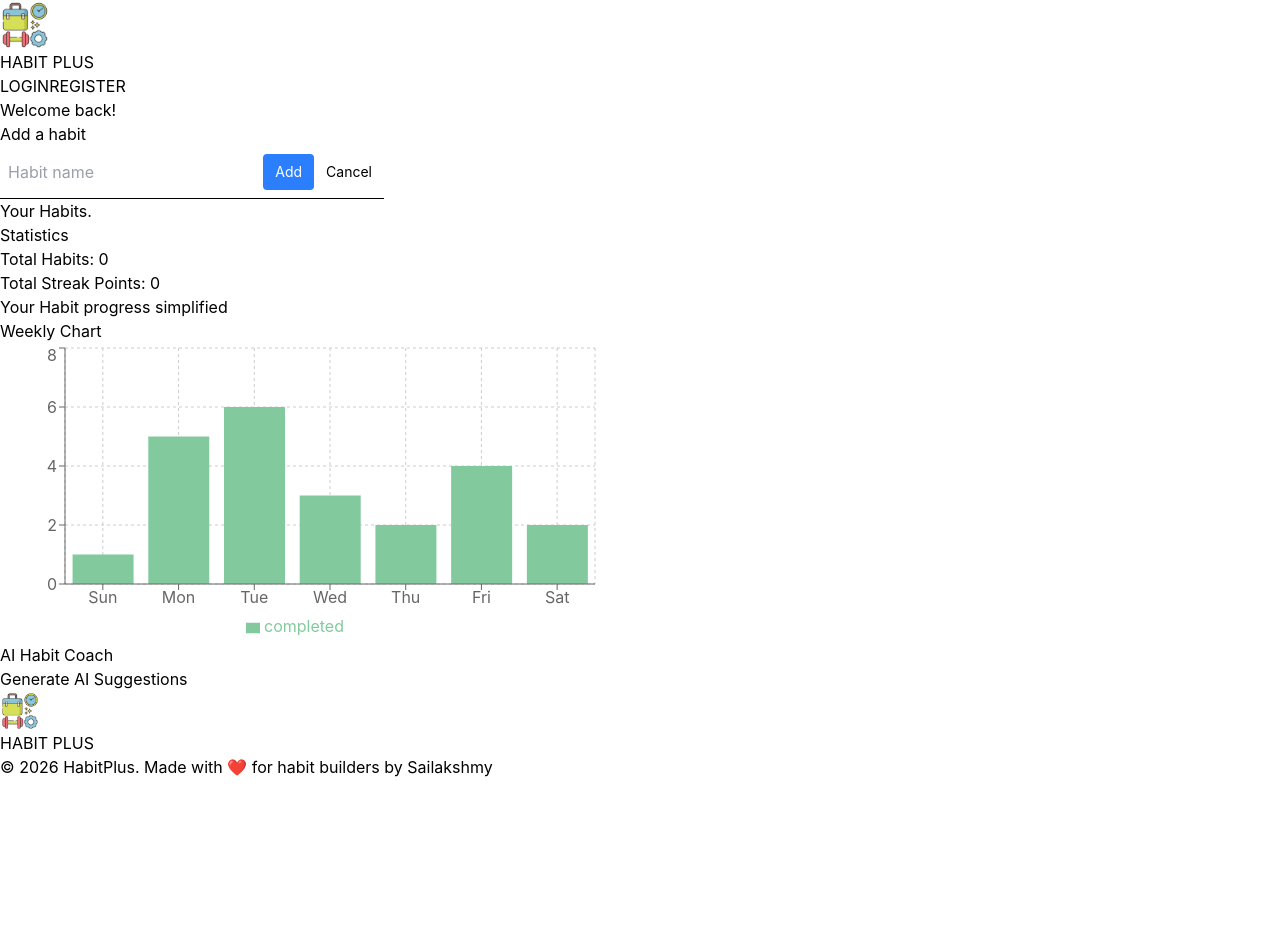
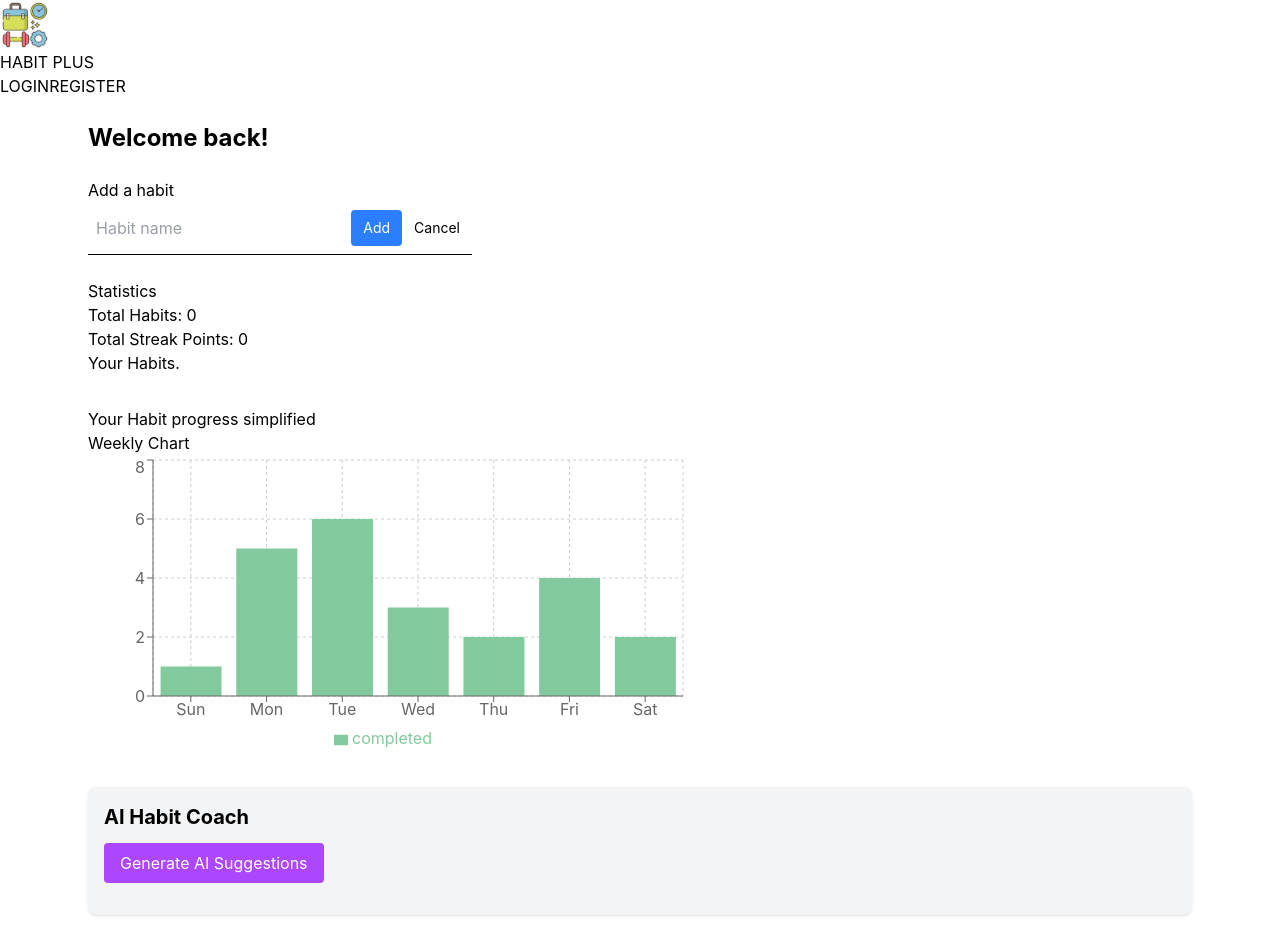
Before and after one commit to sailakshmie26/HabitFlow, a React (Vite) app: page /dashboard in a window 1280 px wide. Shown: the top 939 px of the page. Before the commit the page ends 800 px from the top, so only its background shows below. Built offline with nearby package versions, Linux system fonts and the light colour scheme.

Commit message:
updated codes

```diff
--- a/src/components/AISuggestions.jsx
+++ b/src/components/AISuggestions.jsx
@@ -13,18 +13,30 @@ const AiSuggestions = () => {
   }
   return (
     <>
-      <h2>AI Habit Coach</h2>
+     <div className="mt-6 p-4 bg-gray-100 rounded-lg shadow">
+      <h2 className="text-xl font-bold mb-3">
+        AI Habit Coach
+      </h2>
 
-      <button onClick={handAISuggestions}>
+      <button
+      onClick={handAISuggestions}
+      className="bg-purple-500 text-white px-4 py-2 rounded mb-4">
        Generate AI Suggestions
       </button>
 
-      {
+       <div className="space-y-2">
+              {
         suggestions.map((item, i)=>(
-          <p key={i}>{item}</p>
+          <div
+          key={i}
+          className="bg-white p-3 rounded shadow">
+          {item}
+          </div>
         ))
       }
+       </div>
 
+     </div>
     </>
   )
 }
--- a/src/components/Footer.jsx
+++ b/src/components/Footer.jsx
@@ -6,9 +6,9 @@ const Footer = () => {
       <footer>
         <h5>
           <img src={habitFlowIcon} alt="icon" width="40px" />
-          HABIT PLUS
+          HABIT FLOW
         </h5>
-        <p>© 2026 HabitPlus. Made with ❤️ for habit builders by Sailakshmy</p>
+        <p>© 2026 HabitFlow. Made with ❤️ for habit builders by Sailakshmy</p>
       </footer>
     </>
   );
--- a/src/pages/Dashboard.jsx
+++ b/src/pages/Dashboard.jsx
@@ -1,30 +1,38 @@
-import Navbar from "../components/Navbar"
-import HabitForm from '../components/HabitForm'
-import HabitCard from '../components/HabitCard'
-import DashboardStats from '../components/DashboardStats'
-import ProgressChart from '../components/ProgressChart'
-import AISuggestions from '../components/AISuggestions'
-import Footer from "../components/Footer"
-
+import Navbar from "../components/Navbar";
+import HabitForm from "../components/HabitForm";
+import HabitCard from "../components/HabitCard";
+import DashboardStats from "../components/DashboardStats";
+import ProgressChart from "../components/ProgressChart";
+import AISuggestions from "../components/AISuggestions";
+import Footer from "../components/Footer";
 
 const Dashboard = () => {
   return (
     <>
-      <Navbar/>
+      <Navbar />
+      <div className="max-w-6xl mx-auto p-6">
+        <h2 className="text-2xl font-bold mb-6">Welcome back!</h2>
 
-      <h2>Welcome back!</h2>
-      <HabitForm/>
+        <HabitForm />
 
-      <h3>Your Habits.</h3>
-      <HabitCard/>
+        <div className="grid grid-cols-2 gap-6 mt-6">
+          <HabitCard />
 
-      <DashboardStats/>
-      <ProgressChart/>
-      <AISuggestions/>
+          <DashboardStats />
+        </div>
 
-      <Footer/>
+        <h3>Your Habits.</h3>
+        <div className="mt-8">
+          <ProgressChart />
+        </div>
+
+        <div className="mt-8">
+          <AISuggestions />
+        </div>
+      </div>
+      <Footer />
     </>
-  )
-}
+  );
+};
 
-export default Dashboard
+export default Dashboard;
--- a/src/services/aiService.js
+++ b/src/services/aiService.js
@@ -2,7 +2,7 @@ export const getAISuggestions = async (habits) => {
 
     try {
         const response = await fetch(
-        `https://generativelanguage.googleapis.com/v1beta/models/gemini-pro:generateContent?key=${import.meta.env.VITE_GEMINI_KEY}`,
+        `https://generativelanguage.googleapis.com/v1beta/models/gemini-1.5-flash:generateContent?key=${import.meta.env.VITE_GEMINI_KEY}`,
         {
         method: "POST",
         headers: {
```
Also changed, not shown: src/components/Navbar.jsx (line endings or trailing spaces), src/components/ProgressChart.jsx (line endings or trailing spaces), src/features/auth/authSlice.js (line endings or trailing spaces), src/features/habits/habitSlice.js (line endings or trailing spaces).
